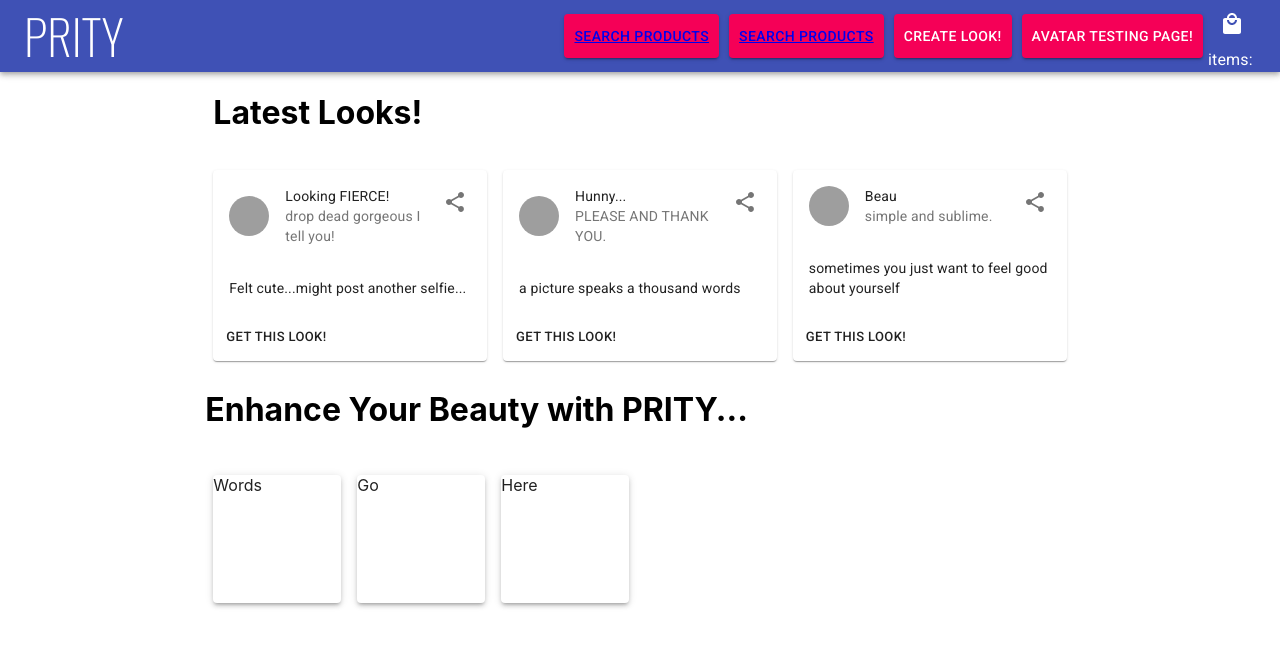
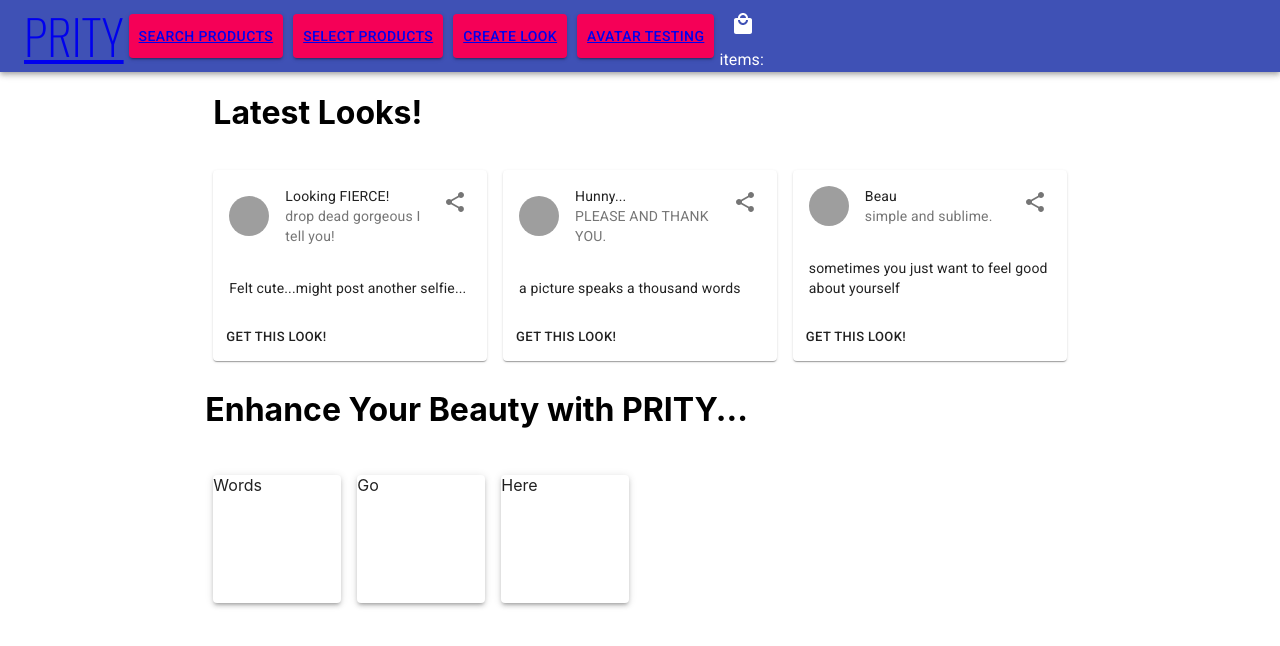
Before and after one commit to kristycode/PRITY, a React (Create React App) app in the folder client/: page / in a window 1280 px wide. Shown: the top 646 px of the page. Built offline with nearby package versions, Linux system fonts and the light colour scheme; grey boxes are pictures that could not be loaded.

Commit message:
added global context for eyeShadowChips & changed header buttons to links instead of onClicks

```diff
--- a/client/src/App.js
+++ b/client/src/App.js
@@ -15,7 +15,7 @@ import ChipContext from "./components/Context/ChipContext";
 function App() {
   const [chipObj, setChipObj] = useState([]);
   return (
-    <ChipContext.Provider>
+    <ChipContext.Provider value={{ chipObj, setChipObj }}>
       <Router>
         <Grid container direction="column">
           <Grid item>
--- a/client/src/components/Header/index.jsx
+++ b/client/src/components/Header/index.jsx
@@ -8,7 +8,7 @@ import {
 } from "@material-ui/core";
 import { makeStyles } from "@material-ui/styles";
 import LocalMallIcon from "@material-ui/icons/LocalMall";
-import BeautyBag from "../BeautyBag";
+// import BeautyBag from "../BeautyBag";
 import { Link } from "react-router-dom";
 
 const useStyles = makeStyles(() => ({
@@ -30,9 +30,11 @@ const Header = () => {
   return (
     <AppBar position="static">
       <Toolbar>
-        <Typography variant="h3" className={classes.typographyStyles}>
-          <span onClick={() => (window.location.href = "/")}>PRITY</span>
-        </Typography>
+        <Link to="/">
+          <Typography variant="h3" className={classes.typographyStyles}>
+            PRITY
+          </Typography>
+        </Link>
         <Button
           variant="contained"
           color="secondary"
@@ -45,27 +47,26 @@ const Header = () => {
           color="secondary"
           className={classes.buttonStyles}
         >
-          <Link to="/selectProd">Search Products</Link>{" "}
+          <Link to="/selectProd">Select Products</Link>{" "}
         </Button>
         {/* temporarily using below button to render vertical tabs */}
         <Button
           variant="contained"
           color="secondary"
           className={classes.buttonStyles}
-          onClick={() => (window.location.href = "/looktabs")}
         >
-          Create Look!
+          <Link to="/looktabs">Create Look</Link>
         </Button>
         <Button
           variant="contained"
           color="secondary"
           className={classes.buttonStyles}
-          onClick={() => (window.location.href = "/avatarTestingPage")}
         >
-          Avatar Testing Page!
+          <Link to="/avatarTestingPage">Avatar Testing</Link>
         </Button>
         <span>
-          <IconButton onClick={() => (window.location.href = "/beautyBag")}>
+          <IconButton>
+            <Link to="/beautyBag" />
             <LocalMallIcon className={classes.bagIconStyle} />
           </IconButton>
           <Typography>items:</Typography>
```
